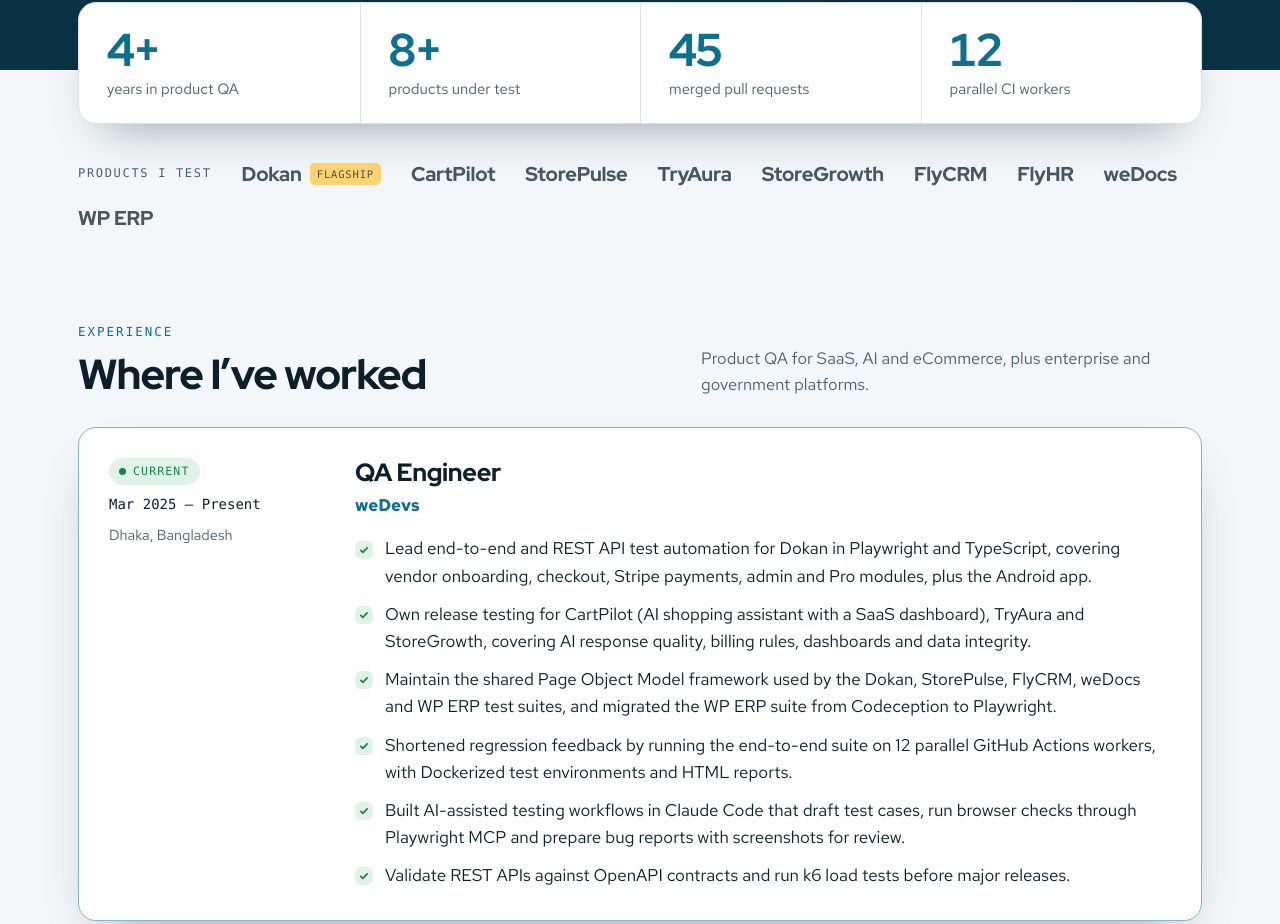
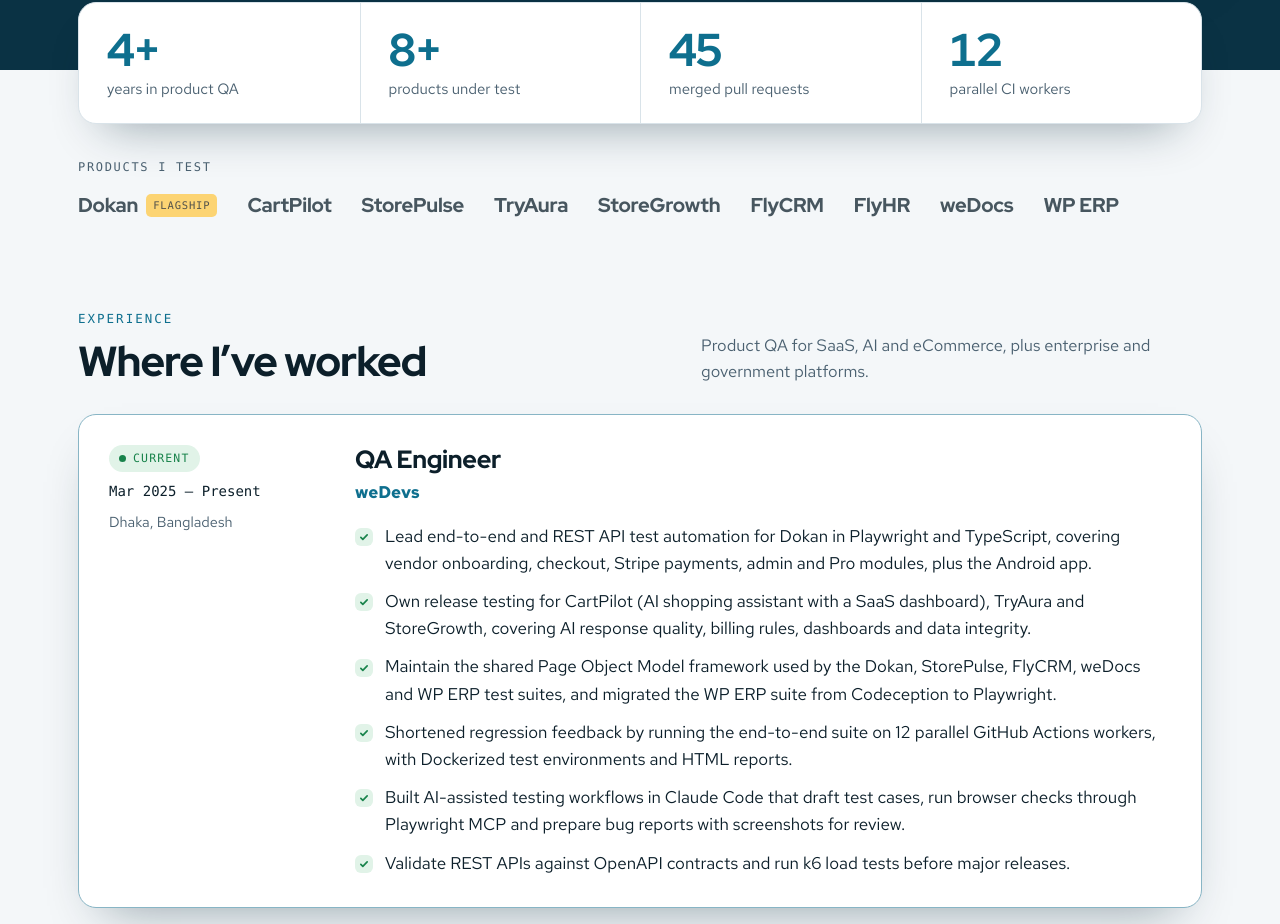
Before and after one commit to shohan0120/shohan0120.github.io, a plain HTML site: page index.html in a window 1280 px wide. Shown: the part 757-1681 px from the top of the page. Drawn offline with Linux system fonts and the light colour scheme; a web font is replaced by a local one.

Commit message:
Keep product strip on one line

```diff
--- a/index.html
+++ b/index.html
@@ -234,7 +234,7 @@ body::before { content: ""; position: fixed; inset: 0 0 auto; height: env(safe-a
   .metric:nth-child(n+3) { border-top: 1px solid var(--line); }
 }
 .logos { display: flex; flex-wrap: wrap; align-items: center; gap: 12px 30px; padding-top: 34px; }
-.logos .label { font-family: var(--font-mono); font-size: 12px; letter-spacing: 0.14em; text-transform: uppercase; color: var(--muted); }
+.logos .label { font-family: var(--font-mono); font-size: 12px; letter-spacing: 0.14em; text-transform: uppercase; color: var(--muted); flex-basis: 100%; }
 .logos a { display: inline-flex; align-items: center; gap: 8px; font-family: var(--font-display); font-weight: 800; font-size: 20px; letter-spacing: -0.01em; color: var(--ink); opacity: .74; text-decoration: none; transition: opacity .15s ease, color .15s ease; }
 .logos a:hover { opacity: 1; color: var(--accent); }
 .flag { font-family: var(--font-mono); font-size: 10.5px; font-weight: 500; letter-spacing: 0.08em; text-transform: uppercase; padding: 3px 7px; border-radius: 5px; background: var(--hi); color: var(--hi-ink); }
@@ -635,31 +635,31 @@ body::before { content: ""; position: fixed; inset: 0 0 auto; height: env(safe-a
           <div class="tags"><span class="tag">SaaS</span><span class="tag ai">AI</span></div>
           <h3><a href="https://cartpilot.ai/" target="_blank" rel="noopener">CartPilot</a></h3>
           <p>AI shopping assistant that helps shoppers find and buy products by voice or text, run from a SaaS dashboard.</p>
-          <div class="tests"><span>What I test</span>AI responses · cart accuracy · plans &amp; billing</div>
+          <div class="tests"><span>What I test</span>AI responses&nbsp;· cart accuracy&nbsp;· plans &amp; billing</div>
         </article>
         <article class="prod">
           <div class="tags"><span class="tag">Plugin</span><span class="tag ai">AI</span></div>
           <h3><a href="https://storepulse.co/plugins/tryaura/docs/" target="_blank" rel="noopener">TryAura</a></h3>
           <p>AI virtual try-on plugin that lets shoppers see apparel on themselves before they buy.</p>
-          <div class="tests"><span>What I test</span>Regression · dashboards · data integrity</div>
+          <div class="tests"><span>What I test</span>Regression&nbsp;· dashboards&nbsp;· data integrity</div>
         </article>
         <article class="prod">
           <div class="tags"><span class="tag">StorePulse</span></div>
           <h3><a href="https://storepulse.co/plugins/storegrowth/" target="_blank" rel="noopener">StoreGrowth</a></h3>
           <p>Sales toolkit for online stores with checkout upsells, BOGO offers and sales timers.</p>
-          <div class="tests"><span>What I test</span>Regression · dashboards · data integrity</div>
+          <div class="tests"><span>What I test</span>Regression&nbsp;· dashboards&nbsp;· data integrity</div>
         </article>
         <article class="prod">
           <div class="tags"><span class="tag">CRM</span></div>
           <h3><a href="https://flycrm.co/" target="_blank" rel="noopener">FlyCRM</a></h3>
           <p>CRM with contacts, deal pipelines, quotes and invoices, and sales reports.</p>
-          <div class="tests"><span>What I test</span>Functional · regression · REST API</div>
+          <div class="tests"><span>What I test</span>Functional&nbsp;· regression&nbsp;· REST API</div>
         </article>
         <article class="prod">
           <div class="tags"><span class="tag">Knowledge base</span><span class="tag ai">AI</span></div>
           <h3><a href="https://wedocs.co/" target="_blank" rel="noopener">weDocs</a></h3>
           <p>Documentation and knowledge-base platform with an AI chatbot and role-based access.</p>
-          <div class="tests"><span>What I test</span>Functional · regression · REST API</div>
+          <div class="tests"><span>What I test</span>Functional&nbsp;· regression&nbsp;· REST API</div>
         </article>
         <article class="prod">
           <div class="tags"><span class="tag">Business suite</span></div>
@@ -671,7 +671,7 @@ body::before { content: ""; position: fixed; inset: 0 0 auto; height: env(safe-a
           <div class="tags"><span class="tag">HR</span></div>
           <h3><a href="https://flyhr.co/" target="_blank" rel="noopener">FlyHR</a></h3>
           <p>HR management for growing teams: employee records, leave policies and approvals, with payroll, attendance and recruitment modules.</p>
-          <div class="tests"><span>What I test</span>Employee records · leave rules · approvals</div>
+          <div class="tests"><span>What I test</span>Employee records&nbsp;· leave rules&nbsp;· approvals</div>
         </article>
       </div>
     </div>
```
